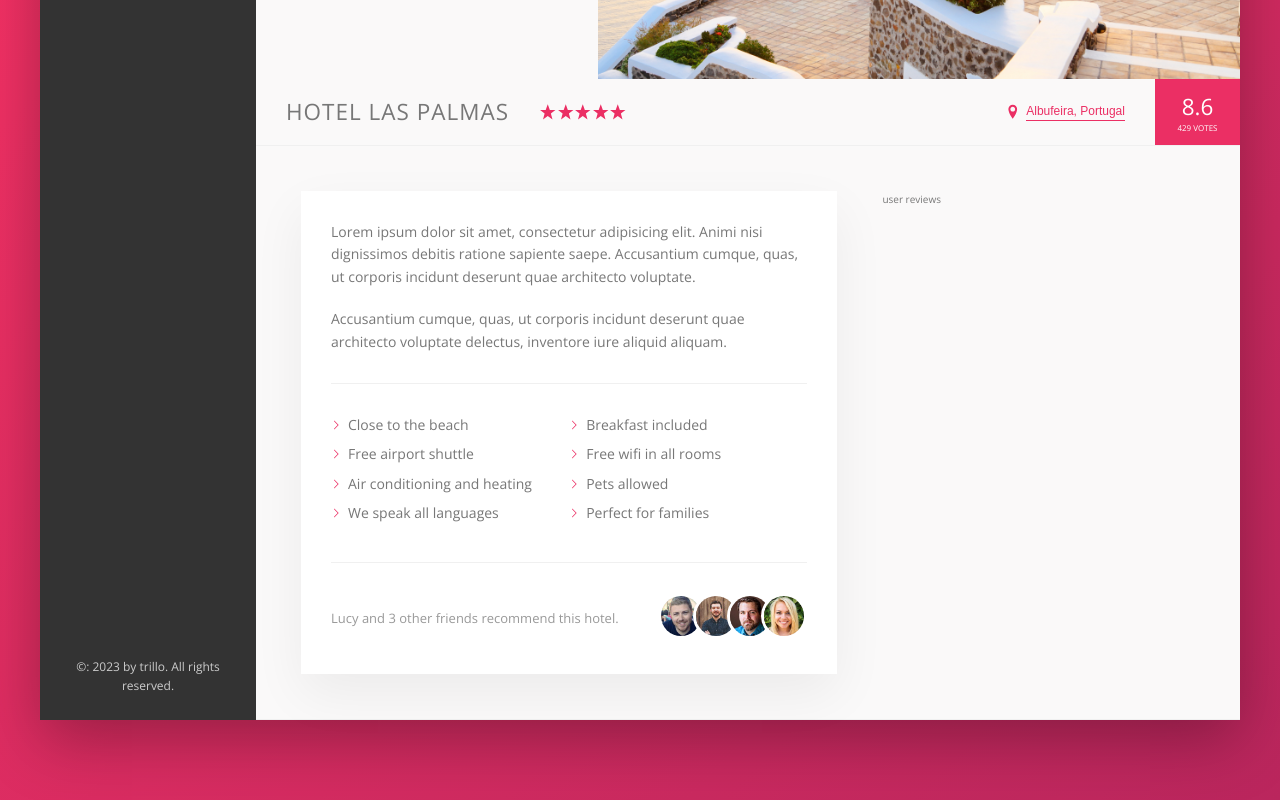
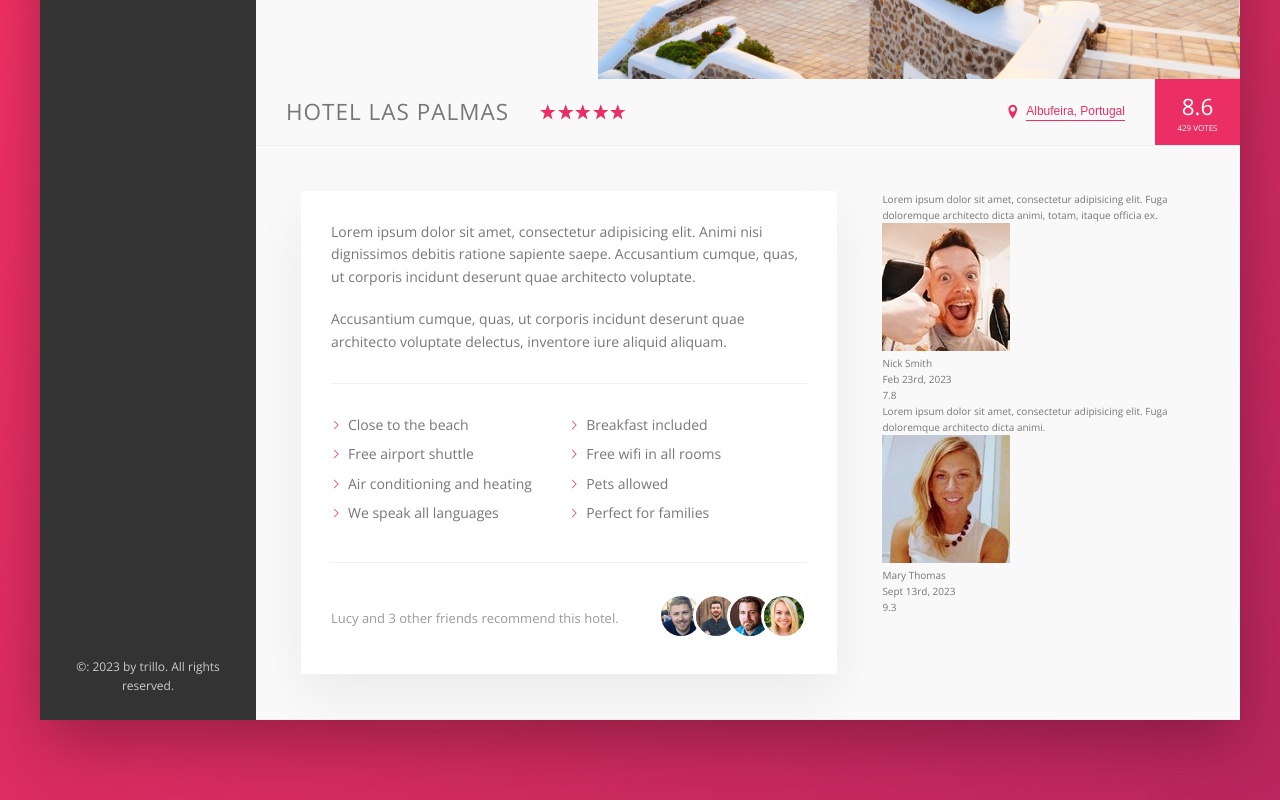
Before and after one commit to jchernandez87/trillo, a website: page index.html in a window 1280 px wide. Shown: the part 456-1256 px from the top of the page. Drawn offline with nearby package versions, Linux system fonts and the light colour scheme.

Commit message:
Create reviews section html markup

```diff
--- a/index.html
+++ b/index.html
@@ -157,7 +157,37 @@
                             </div>
                         </div>
 
-                        <div class="user-reviews">user reviews</div>
+                        <div class="user-reviews">
+                            <figure class="review">
+                                <blockquote class="review__text">
+                                    Lorem ipsum dolor sit amet, consectetur adipisicing elit. Fuga doloremque
+                                    architecto dicta animi, totam, itaque officia ex.
+                                </blockquote>
+                                <figcaption class="review__user">
+                                    <img src="img/user-1.jpg" alt="user 1" class="review__photo" />
+                                    <div class="review__user-box">
+                                        <p class="review__user-name">Nick Smith</p>
+                                        <p class="review__user-date">Feb 23rd, 2023</p>
+                                    </div>
+                                    <div class="review__rating">7.8</div>
+                                </figcaption>
+                            </figure>
+
+                            <figure class="review">
+                                <blockquote class="review__text">
+                                    Lorem ipsum dolor sit amet, consectetur adipisicing elit. Fuga doloremque
+                                    architecto dicta animi.
+                                </blockquote>
+                                <figcaption class="review__user">
+                                    <img src="img/user-2.jpg" alt="user 1" class="review__photo" />
+                                    <div class="review__user-box">
+                                        <p class="review__user-name">Mary Thomas</p>
+                                        <p class="review__user-date">Sept 13rd, 2023</p>
+                                    </div>
+                                    <div class="review__rating">9.3</div>
+                                </figcaption>
+                            </figure>
+                        </div>
                     </div>
                 </main>
             </div>
```
